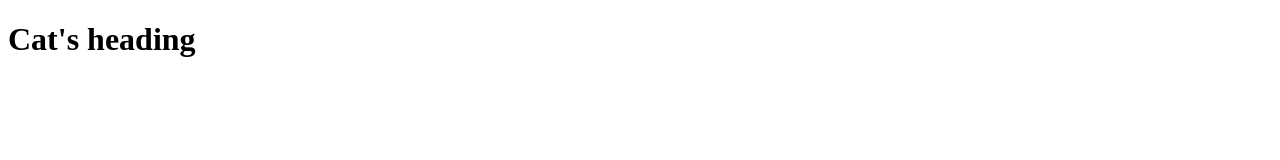
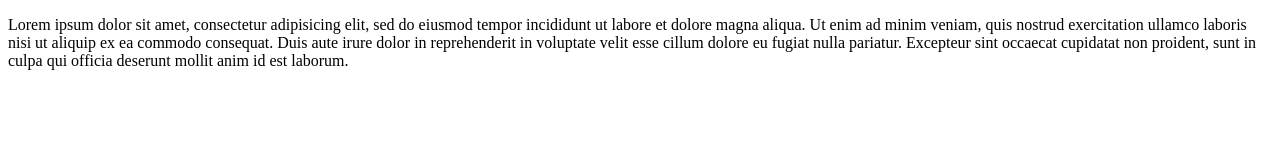
Before and after one commit to ayoub-khadrani/git-it-done, a plain HTML site: page index.html in a window 1280 px wide. Drawn offline with Linux system fonts and the light colour scheme.

Commit message:
Add Paragaph and remove heading

```diff
--- a/index.html
+++ b/index.html
@@ -6,6 +6,11 @@
 	<title>Cat's website</title>
 </head>
 <body>
-<h1>Cat's heading</h1>
+<p>Lorem ipsum dolor sit amet, consectetur adipisicing elit, sed do eiusmod
+tempor incididunt ut labore et dolore magna aliqua. Ut enim ad minim veniam,
+quis nostrud exercitation ullamco laboris nisi ut aliquip ex ea commodo
+consequat. Duis aute irure dolor in reprehenderit in voluptate velit esse
+cillum dolore eu fugiat nulla pariatur. Excepteur sint occaecat cupidatat non
+proident, sunt in culpa qui officia deserunt mollit anim id est laborum.</p>
 </body>
 </html>
```
